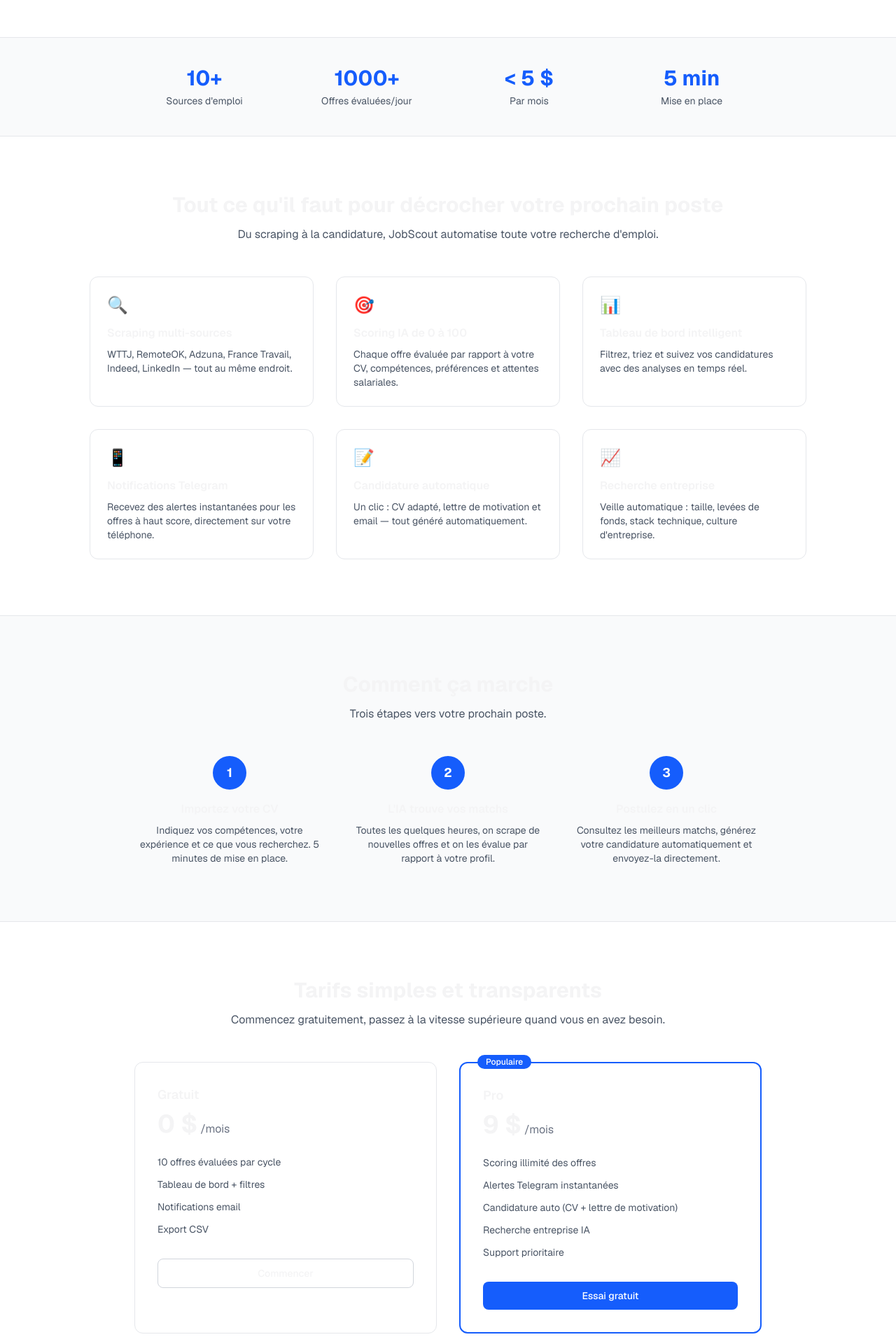
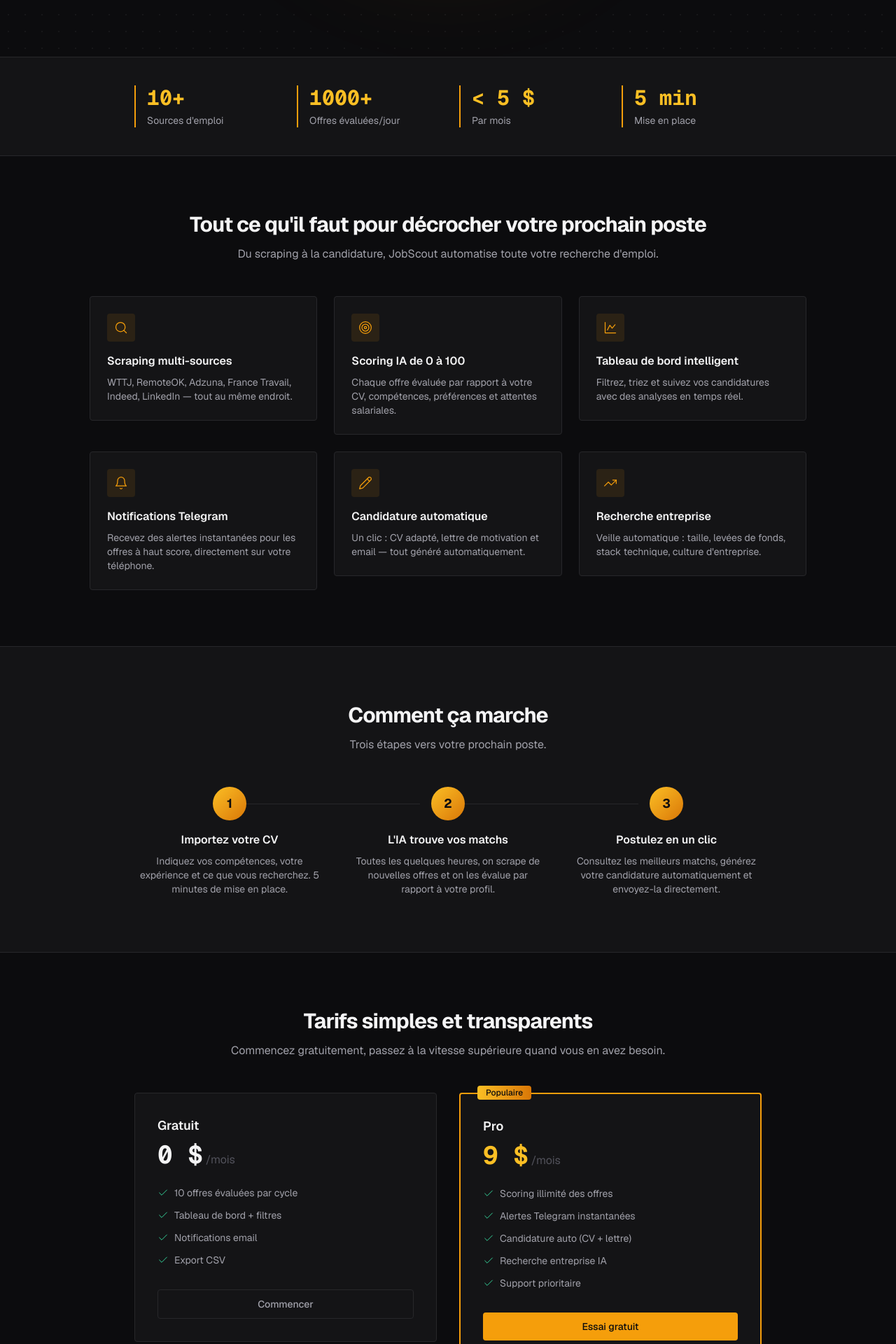
Before and after one commit to ThomasMeb/JobScout, a Next.js app in the folder frontend/: page / in a window 1280 px wide. Shown: the part 780-2700 px from the top of the page at 70% size. Built offline with nearby package versions, Linux system fonts and the light colour scheme.

Commit message:
style: redesign landing page — dark editorial hero, amber accents, scroll animations

```diff
--- a/frontend/src/app/page.tsx
+++ b/frontend/src/app/page.tsx
@@ -2,7 +2,9 @@ import type { Metadata } from "next";
 import Link from "next/link";
 import Logo from "@/components/Logo";
 import JsonLd from "@/components/JsonLd";
+import AnimatedSection from "@/components/AnimatedSection";
 import { organizationJsonLd, softwareApplicationJsonLd } from "@/lib/structured-data";
+import { SearchIcon, TargetIcon, ChartIcon, BellIcon, PenIcon, TrendingIcon, CheckIcon, CrossIcon } from "@/components/Icons";
 
 export const metadata: Metadata = {
   title: "JobScout — Matching emploi par IA | Scraping & scoring automatique",
@@ -11,25 +13,48 @@ export const metadata: Metadata = {
   alternates: { canonical: "https://jobscout.mebarki.dev" },
 };
 
+const stats = [
+  { value: "10+", label: "Sources d'emploi" },
+  { value: "1000+", label: "Offres évaluées/jour" },
+  { value: "< 5 $", label: "Par mois" },
+  { value: "5 min", label: "Mise en place" },
+];
+
+const features = [
+  { icon: SearchIcon, title: "Scraping multi-sources", desc: "WTTJ, RemoteOK, Adzuna, France Travail, Indeed, LinkedIn — tout au même endroit." },
+  { icon: TargetIcon, title: "Scoring IA de 0 à 100", desc: "Chaque offre évaluée par rapport à votre CV, compétences, préférences et attentes salariales." },
+  { icon: ChartIcon, title: "Tableau de bord intelligent", desc: "Filtrez, triez et suivez vos candidatures avec des analyses en temps réel." },
+  { icon: BellIcon, title: "Notifications Telegram", desc: "Recevez des alertes instantanées pour les offres à haut score, directement sur votre téléphone." },
+  { icon: PenIcon, title: "Candidature automatique", desc: "Un clic : CV adapté, lettre de motivation et email — tout généré automatiquement." },
+  { icon: TrendingIcon, title: "Recherche entreprise", desc: "Veille automatique : taille, levées de fonds, stack technique, culture d'entreprise." },
+];
+
+const steps = [
+  { step: "1", title: "Importez votre CV", desc: "Indiquez vos compétences, votre expérience et ce que vous recherchez. 5 minutes de mise en place." },
+  { step: "2", title: "L'IA trouve vos matchs", desc: "Toutes les quelques heures, on scrape de nouvelles offres et on les évalue par rapport à votre profil." },
+  { step: "3", title: "Postulez en un clic", desc: "Consultez les meilleurs matchs, générez votre candidature automatiquement et envoyez-la directement." },
+];
+
 export default function LandingPage() {
   return (
-    <div className="flex min-h-screen flex-col bg-white dark:bg-gray-950">
+    <div className="flex min-h-screen flex-col bg-surface-0 text-text-primary">
       <JsonLd data={organizationJsonLd()} />
       <JsonLd data={softwareApplicationJsonLd()} />
+
       {/* Navbar */}
-      <header className="sticky top-0 z-50 border-b border-gray-200 bg-white/80 backdrop-blur dark:border-gray-800 dark:bg-gray-950/80">
+      <header className="sticky top-0 z-50 border-b border-border bg-surface-0/80 backdrop-blur-lg">
         <div className="mx-auto flex max-w-6xl items-center justify-between px-6 py-4">
           <Logo size="md" />
           <nav className="flex items-center gap-6">
-            <Link href="/pricing" className="text-sm text-gray-600 hover:text-gray-900 dark:text-gray-400 dark:hover:text-white">
+            <Link href="/pricing" className="text-sm text-text-secondary hover:text-text-primary transition-colors">
               Tarifs
             </Link>
-            <Link href="/login" className="text-sm text-gray-600 hover:text-gray-900 dark:text-gray-400 dark:hover:text-white">
+            <Link href="/login" className="text-sm text-text-secondary hover:text-text-primary transition-colors">
               Se connecter
             </Link>
             <Link
               href="/login"
-              className="rounded-lg bg-blue-600 px-4 py-2 text-sm font-medium text-white hover:bg-blue-700"
+              className="rounded bg-amber px-4 py-2 text-sm font-medium text-surface-0 hover:bg-amber-bright transition-colors"
             >
               Commencer gratuitement
             </Link>
@@ -38,53 +63,55 @@ export default function LandingPage() {
       </header>
 
       {/* Hero */}
-      <section className="px-6 py-20 sm:py-28">
-        <div className="mx-auto max-w-3xl text-center">
-          <div className="mb-6 inline-block rounded-full border border-blue-200 bg-blue-50 px-4 py-1.5 text-sm font-medium text-blue-700 dark:border-blue-800 dark:bg-blue-950 dark:text-blue-300">
+      <section className="relative overflow-hidden px-6 py-24 sm:py-32">
+        {/* Dot grid background */}
+        <div className="hero-grid absolute inset-0 opacity-40" />
+        {/* Amber radial glow */}
+        <div className="absolute left-1/2 top-1/2 -translate-x-1/2 -translate-y-1/2 w-[600px] h-[600px] rounded-full bg-amber/5 blur-3xl" />
+
+        <div className="relative mx-auto max-w-3xl text-center">
+          <div className="mb-6 inline-block rounded border border-amber/20 bg-amber/5 px-4 py-1.5 font-mono text-xs font-medium uppercase tracking-widest text-amber">
             Matching emploi par IA
           </div>
-          <h1 className="mb-6 text-4xl font-bold tracking-tight sm:text-5xl lg:text-6xl">
+          <h1 className="mb-6 text-4xl font-bold tracking-tight sm:text-5xl lg:text-6xl" style={{ letterSpacing: "-0.03em" }}>
             Arrêtez de scroller les sites d&apos;emploi.
             <br />
-            <span className="text-blue-600">Laissez l&apos;IA trouver votre match.</span>
+            <span className="text-amber-gradient">Laissez l&apos;IA trouver votre match.</span>
           </h1>
-          <p className="mx-auto mb-10 max-w-xl text-lg text-gray-600 dark:text-gray-400">
+          <p className="mx-auto mb-10 max-w-xl text-lg text-text-secondary">
             JobScout scrape plus de 10 sites d&apos;emploi, évalue chaque offre
             par rapport à votre CV grâce à l&apos;IA, et ne vous envoie que les offres qui valent le coup.
           </p>
           <div className="flex flex-col items-center gap-4 sm:flex-row sm:justify-center">
             <Link
               href="/login"
-              className="rounded-lg bg-blue-600 px-8 py-3.5 text-lg font-medium text-white shadow-lg shadow-blue-600/20 hover:bg-blue-700"
+              className="signal-glow rounded border border-amber bg-amber px-8 py-3.5 text-lg font-medium text-surface-0 hover:bg-amber-bright transition-colors"
             >
               Essai gratuit
             </Link>
             <Link
               href="/pricing"
-              className="rounded-lg border border-gray-300 px-8 py-3.5 text-lg font-medium text-gray-700 hover:bg-gray-50 dark:border-gray-600 dark:text-gray-300 dark:hover:bg-gray-900"
+              className="rounded border border-border px-8 py-3.5 text-lg font-medium text-text-secondary hover:border-border-hover hover:text-text-primary transition-colors"
             >
               Voir les tarifs
             </Link>
           </div>
-          <p className="mt-4 text-sm text-gray-500">
+          <p className="mt-4 text-sm text-text-muted">
             14 jours d&apos;essai gratuit &middot; Sans carte bancaire
           </p>
         </div>
       </section>
 
       {/* Stats bar */}
-      <section className="border-y border-gray-200 bg-gray-50 px-6 py-10 dark:border-gray-800 dark:bg-gray-900">
+      <section className="border-y border-border bg-surface-1 px-6 py-10">
         <div className="mx-auto grid max-w-4xl grid-cols-2 gap-8 text-center sm:grid-cols-4">
-          {[
-            { value: "10+", label: "Sources d'emploi" },
-            { value: "1000+", label: "Offres évaluées/jour" },
-            { value: "< 5 $", label: "Par mois" },
-            { value: "5 min", label: "Mise en place" },
-          ].map((stat) => (
-            <div key={stat.label}>
-              <div className="text-2xl font-bold text-blue-600 sm:text-3xl">{stat.value}</div>
-              <div className="mt-1 text-sm text-gray-600 dark:text-gray-400">{stat.label}</div>
+          {stats.map((stat) => (
+            <AnimatedSection key={stat.label}>
+              <div className="border-l-2 border-amber pl-4 text-left">
+                <div className="font-mono text-2xl font-bold text-amber-bright sm:text-3xl">{stat.value}</div>
+                <div className="mt-1 text-sm text-text-secondary">{stat.label}</div>
               </div>
+            </AnimatedSection>
           ))}
         </div>
       </section>
@@ -92,87 +119,55 @@ export default function LandingPage() {
       {/* Features */}
       <section className="px-6 py-20">
         <div className="mx-auto max-w-5xl">
-          <div className="mb-12 text-center">
-            <h2 className="mb-3 text-3xl font-bold">Tout ce qu&apos;il faut pour décrocher votre prochain poste</h2>
-            <p className="text-gray-600 dark:text-gray-400">
+          <AnimatedSection className="mb-12 text-center">
+            <h2 className="mb-3 text-3xl font-bold" style={{ letterSpacing: "-0.03em" }}>
+              Tout ce qu&apos;il faut pour décrocher votre prochain poste
+            </h2>
+            <p className="text-text-secondary">
               Du scraping à la candidature, JobScout automatise toute votre recherche d&apos;emploi.
             </p>
+          </AnimatedSection>
+          <div className="grid gap-6 sm:grid-cols-2 lg:grid-cols-3">
+            {features.map((f, i) => {
+              const IconComponent = f.icon;
+              return (
+                <AnimatedSection key={f.title} delay={i * 0.1}>
+                  <div className="card-hover rounded border border-border bg-surface-1 p-6">
+                    <div className="mb-4 flex h-10 w-10 items-center justify-center rounded bg-amber/10 text-amber">
+                      <IconComponent size={20} />
                     </div>
-          <div className="grid gap-8 sm:grid-cols-2 lg:grid-cols-3">
-            {[
-              {
-                icon: "🔍",
-                title: "Scraping multi-sources",
-                desc: "WTTJ, RemoteOK, Adzuna, France Travail, Indeed, LinkedIn — tout au même endroit.",
-              },
-              {
-                icon: "🎯",
-                title: "Scoring IA de 0 à 100",
-                desc: "Chaque offre évaluée par rapport à votre CV, compétences, préférences et attentes salariales.",
-              },
-              {
-                icon: "📊",
-                title: "Tableau de bord intelligent",
-                desc: "Filtrez, triez et suivez vos candidatures avec des analyses en temps réel.",
-              },
-              {
-                icon: "📱",
-                title: "Notifications Telegram",
-                desc: "Recevez des alertes instantanées pour les offres à haut score, directement sur votre téléphone.",
-              },
-              {
-                icon: "📝",
-                title: "Candidature automatique",
-                desc: "Un clic : CV adapté, lettre de motivation et email — tout généré automatiquement.",
-              },
-              {
-                icon: "📈",
-                title: "Recherche entreprise",
-                desc: "Veille automatique : taille, levées de fonds, stack technique, culture d'entreprise.",
-              },
-            ].map((f) => (
-              <div key={f.title} className="rounded-xl border border-gray-200 p-6 dark:border-gray-800">
-                <div className="mb-3 text-2xl">{f.icon}</div>
-                <h4 className="mb-2 font-semibold">{f.title}</h4>
-                <p className="text-sm text-gray-600 dark:text-gray-400">{f.desc}</p>
+                    <h3 className="mb-2 font-semibold">{f.title}</h3>
+                    <p className="text-sm text-text-secondary">{f.desc}</p>
                   </div>
-            ))}
+                </AnimatedSection>
+              );
+            })}
           </div>
         </div>
       </section>
 
       {/* How it works */}
-      <section className="border-y border-gray-200 bg-gray-50 px-6 py-20 dark:border-gray-800 dark:bg-gray-900">
+      <section className="border-y border-border bg-surface-1 px-6 py-20">
         <div className="mx-auto max-w-4xl">
-          <div className="mb-12 text-center">
-            <h2 className="mb-3 text-3xl font-bold">Comment ça marche</h2>
-            <p className="text-gray-600 dark:text-gray-400">Trois étapes vers votre prochain poste.</p>
-          </div>
+          <AnimatedSection className="mb-12 text-center">
+            <h2 className="mb-3 text-3xl font-bold" style={{ letterSpacing: "-0.03em" }}>Comment ça marche</h2>
+            <p className="text-text-secondary">Trois étapes vers votre prochain poste.</p>
+          </AnimatedSection>
           <div className="grid gap-10 sm:grid-cols-3">
-            {[
-              {
-                step: "1",
-                title: "Importez votre CV",
-                desc: "Indiquez vos compétences, votre expérience et ce que vous recherchez. 5 minutes de mise en place.",
-              },
-              {
-                step: "2",
-                title: "L'IA trouve vos matchs",
-                desc: "Toutes les quelques heures, on scrape de nouvelles offres et on les évalue par rapport à votre profil.",
-              },
-              {
-                step: "3",
-                title: "Postulez en un clic",
-                desc: "Consultez les meilleurs matchs, générez votre candidature automatiquement et envoyez-la directement.",
-              },
-            ].map((s) => (
-              <div key={s.step} className="text-center">
-                <div className="mx-auto mb-4 flex h-12 w-12 items-center justify-center rounded-full bg-blue-600 text-lg font-bold text-white">
+            {steps.map((s, i) => (
+              <AnimatedSection key={s.step} delay={i * 0.15}>
+                <div className="relative text-center">
+                  {/* Connector line */}
+                  {i < steps.length - 1 && (
+                    <div className="absolute left-1/2 top-6 hidden h-px w-full bg-border sm:block" />
+                  )}
+                  <div className="relative mx-auto mb-4 flex h-12 w-12 items-center justify-center rounded-full bg-gradient-to-br from-amber-bright to-amber-dim text-lg font-bold text-surface-0">
                     {s.step}
                   </div>
-                <h4 className="mb-2 font-semibold">{s.title}</h4>
-                <p className="text-sm text-gray-600 dark:text-gray-400">{s.desc}</p>
+                  <h3 className="mb-2 font-semibold">{s.title}</h3>
+                  <p className="text-sm text-text-secondary">{s.desc}</p>
                 </div>
+              </AnimatedSection>
             ))}
           </div>
         </div>
@@ -181,69 +176,86 @@ export default function LandingPage() {
       {/* Pricing preview */}
       <section className="px-6 py-20">
         <div className="mx-auto max-w-4xl">
-          <div className="mb-12 text-center">
-            <h2 className="mb-3 text-3xl font-bold">Tarifs simples et transparents</h2>
-            <p className="text-gray-600 dark:text-gray-400">Commencez gratuitement, passez à la vitesse supérieure quand vous en avez besoin.</p>
-          </div>
+          <AnimatedSection className="mb-12 text-center">
+            <h2 className="mb-3 text-3xl font-bold" style={{ letterSpacing: "-0.03em" }}>Tarifs simples et transparents</h2>
+            <p className="text-text-secondary">Commencez gratuitement, passez à la vitesse supérieure quand vous en avez besoin.</p>
+          </AnimatedSection>
           <div className="grid gap-8 sm:grid-cols-2">
             {/* Free */}
-            <div className="rounded-xl border border-gray-200 p-8 dark:border-gray-800">
-              <h4 className="text-lg font-semibold">Gratuit</h4>
+            <AnimatedSection>
+              <div className="rounded border border-border bg-surface-1 p-8">
+                <h3 className="text-lg font-semibold">Gratuit</h3>
                 <div className="mt-2 flex items-baseline gap-1">
-                <span className="text-4xl font-bold">0 $</span>
-                <span className="text-gray-500">/mois</span>
+                  <span className="font-mono text-4xl font-bold">0 $</span>
+                  <span className="text-text-muted">/mois</span>
                 </div>
-              <ul className="mt-6 space-y-3 text-sm text-gray-600 dark:text-gray-400">
-                <li>10 offres évaluées par cycle</li>
-                <li>Tableau de bord + filtres</li>
-                <li>Notifications email</li>
-                <li>Export CSV</li>
+                <ul className="mt-6 space-y-3 text-sm text-text-secondary">
+                  {["10 offres évaluées par cycle", "Tableau de bord + filtres", "Notifications email", "Export CSV"].map((t) => (
+                    <li key={t} className="flex items-center gap-2">
+                      <CheckIcon size={16} className="text-positive" />
+                      {t}
+                    </li>
+                  ))}
                 </ul>
                 <Link
                   href="/login"
-                className="mt-8 block rounded-lg border border-gray-300 py-2.5 text-center text-sm font-medium hover:bg-gray-50 dark:border-gray-600 dark:hover:bg-gray-900"
+                  className="mt-8 block rounded border border-border py-2.5 text-center text-sm font-medium text-text-secondary hover:border-border-hover hover:text-text-primary transition-colors"
                 >
                   Commencer
                 </Link>
               </div>
+            </AnimatedSection>
+
             {/* Pro */}
-            <div className="relative rounded-xl border-2 border-blue-600 p-8">
-              <div className="absolute -top-3 left-6 rounded-full bg-blue-600 px-3 py-0.5 text-xs font-medium text-white">
+            <AnimatedSection delay={0.1}>
+              <div className="signal-glow relative rounded border-2 border-amber bg-surface-1 p-8">
+                <div className="absolute -top-3 left-6 rounded bg-gradient-to-r from-amber-bright to-amber-dim px-3 py-0.5 text-xs font-medium text-surface-0">
                   Populaire
                 </div>
-              <h4 className="text-lg font-semibold">Pro</h4>
+                <h3 className="text-lg font-semibold">Pro</h3>
                 <div className="mt-2 flex items-baseline gap-1">
-                <span className="text-4xl font-bold">9 $</span>
-                <span className="text-gray-500">/mois</span>
+                  <span className="font-mono text-4xl font-bold text-amber-bright">9 $</span>
+                  <span className="text-text-muted">/mois</span>
                 </div>
-              <ul className="mt-6 space-y-3 text-sm text-gray-600 dark:text-gray-400">
-                <li>Scoring illimité des offres</li>
-                <li>Alertes Telegram instantanées</li>
-                <li>Candidature auto (CV + lettre de motivation)</li>
-                <li>Recherche entreprise IA</li>
-                <li>Support prioritaire</li>
+                <ul className="mt-6 space-y-3 text-sm text-text-secondary">
+                  {[
+                    { text: "Scoring illimité des offres", ok: true },
+                    { text: "Alertes Telegram instantanées", ok: true },
+                    { text: "Candidature auto (CV + lettre)", ok: true },
+                    { text: "Recherche entreprise IA", ok: true },
+                    { text: "Support prioritaire", ok: true },
+                  ].map((f) => (
+                    <li key={f.text} className="flex items-center gap-2">
+                      <CheckIcon size={16} className="text-positive" />
+                      {f.text}
+                    </li>
+                  ))}
                 </ul>
                 <Link
                   href="/login"
-                className="mt-8 block rounded-lg bg-blue-600 py-2.5 text-center text-sm font-medium text-white hover:bg-blue-700"
+                  className="mt-8 block rounded bg-amber py-2.5 text-center text-sm font-medium text-surface-0 hover:bg-amber-bright transition-colors"
                 >
                   Essai gratuit
                 </Link>
               </div>
+            </AnimatedSection>
           </div>
         </div>
       </section>
 
       {/* CTA */}
-      <section className="bg-blue-600 px-6 py-16">
-        <div className="mx-auto max-w-2xl text-center">
-          <h2 className="mb-4 text-3xl font-bold text-white">Prêt à automatiser votre recherche d&apos;emploi ?</h2>
-          <p className="mb-8 text-blue-100">
+      <section className="relative overflow-hidden border-y border-border bg-gradient-to-b from-surface-2 to-surface-1 px-6 py-16">
+        <div className="hero-grid absolute inset-0 opacity-20" />
+        <div className="relative mx-auto max-w-2xl text-center">
+          <h2 className="mb-4 text-3xl font-bold" style={{ letterSpacing: "-0.03em" }}>
+            Prêt à automatiser votre recherche d&apos;emploi ?
+          </h2>
+          <p className="mb-8 text-text-secondary">
             Rejoignez JobScout aujourd&apos;hui. 14 jours d&apos;essai gratuit, annulez à tout moment.
           </p>
           <Link
             href="/login"
-            className="inline-block rounded-lg bg-white px-8 py-3.5 text-lg font-medium text-blue-600 hover:bg-blue-50"
+            className="signal-glow inline-block rounded border border-amber bg-amber px-8 py-3.5 text-lg font-medium text-surface-0 hover:bg-amber-bright transition-colors"
           >
             Commencer gratuitement
           </Link>
@@ -251,17 +263,31 @@ export default function LandingPage() {
       </section>
 
       {/* Footer */}
-      <footer className="border-t border-gray-200 bg-white px-6 py-10 dark:border-gray-800 dark:bg-gray-950">
-        <div className="mx-auto flex max-w-6xl flex-col items-center gap-6 sm:flex-row sm:justify-between">
-          <div className="text-sm text-gray-500">
+      <footer className="border-t border-border bg-surface-0 px-6 py-10">
+        <div className="mx-auto flex max-w-6xl flex-col items-center gap-8 sm:flex-row sm:justify-between">
+          <div className="flex flex-col items-center gap-3 sm:items-start">
+            <Logo size="sm" />
+            <span className="text-xs text-text-muted">
               &copy; {new Date().getFullYear()} JobScout. Tous droits réservés.
+            </span>
           </div>
-          <nav className="flex gap-6 text-sm text-gray-500">
-            <Link href="/pricing" className="hover:text-gray-900 dark:hover:text-white">Tarifs</Link>
-            <Link href="/legal/privacy" className="hover:text-gray-900 dark:hover:text-white">Confidentialité</Link>
-            <Link href="/legal/terms" className="hover:text-gray-900 dark:hover:text-white">CGU</Link>
-            <Link href="/legal/mentions" className="hover:text-gray-900 dark:hover:text-white">Mentions légales</Link>
+          <div className="flex gap-12 text-sm">
+            <div>
+              <div className="label mb-3">Produit</div>
+              <nav className="flex flex-col gap-2 text-text-secondary">
+                <Link href="/pricing" className="hover:text-text-primary transition-colors">Tarifs</Link>
+                <Link href="/login" className="hover:text-text-primary transition-colors">Connexion</Link>
               </nav>
+            </div>
+            <div>
+              <div className="label mb-3">Légal</div>
+              <nav className="flex flex-col gap-2 text-text-secondary">
+                <Link href="/legal/privacy" className="hover:text-text-primary transition-colors">Confidentialité</Link>
+                <Link href="/legal/terms" className="hover:text-text-primary transition-colors">CGU</Link>
+                <Link href="/legal/mentions" className="hover:text-text-primary transition-colors">Mentions légales</Link>
+              </nav>
+            </div>
+          </div>
         </div>
       </footer>
     </div>
--- /dev/null
+++ b/frontend/src/components/AnimatedSection.tsx
@@ -0,0 +1,46 @@
+"use client";
+
+import { useEffect, useRef, useState } from "react";
+
+interface AnimatedSectionProps {
+  children: React.ReactNode;
+  className?: string;
+  delay?: number;
+}
+
+export default function AnimatedSection({ children, className = "", delay = 0 }: AnimatedSectionProps) {
+  const ref = useRef<HTMLDivElement>(null);
+  const [visible, setVisible] = useState(false);
+
+  useEffect(() => {
+    const el = ref.current;
+    if (!el) return;
+
+    const observer = new IntersectionObserver(
+      ([entry]) => {
+        if (entry.isIntersecting) {
+          setVisible(true);
+          observer.unobserve(el);
+        }
+      },
+      { threshold: 0.1 }
+    );
+
+    observer.observe(el);
+    return () => observer.disconnect();
+  }, []);
+
+  return (
+    <div
+      ref={ref}
+      className={className}
+      style={{
+        opacity: visible ? 1 : 0,
+        transform: visible ? "translateY(0)" : "translateY(24px)",
+        transition: `opacity 0.6s ease-out ${delay}s, transform 0.6s ease-out ${delay}s`,
+      }}
+    >
+      {children}
+    </div>
+  );
+}
```
Lines whose indentation alone changed are shown as unchanged.
